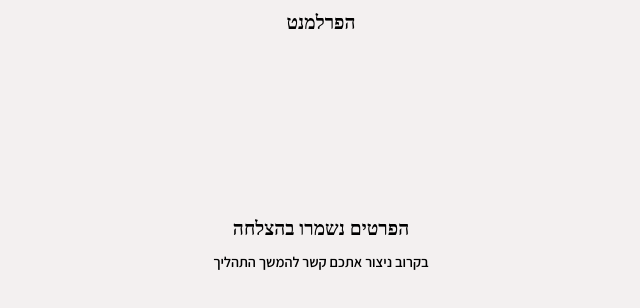
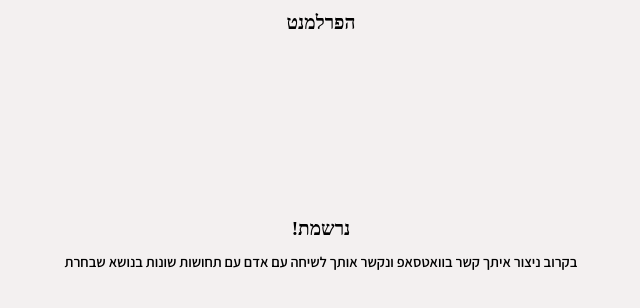
Before and after one commit to haparlament/haparlament-web-app, a React (Create React App) app: page /session-request-sent in a window 1280 px wide. Shown: the top 308 px of the page, without its empty margins (319-959 px from the left). Built offline with nearby package versions, Linux system fonts and the light colour scheme; a web font is replaced by a local one.

Commit message:
Updated the success message

```diff
--- a/src/components/pages/SessionSentMessage.tsx
+++ b/src/components/pages/SessionSentMessage.tsx
@@ -3,8 +3,8 @@ function SessionSentMessage() {
   return (
     <div className="big-card details-form-div full-screen-mode">
       <div className="details-form-headers">
-        <h2>הפרטים נשמרו בהצלחה</h2>
-        <h4> בקרוב ניצור אתכם קשר להמשך התהליך </h4>
+        <h2>נרשמת!</h2>
+        <h4>בקרוב ניצור איתך קשר בוואטסאפ ונקשר אותך לשיחה עם אדם עם תחושות שונות בנושא שבחרת</h4>
       </div>
     </div>
   );
```
